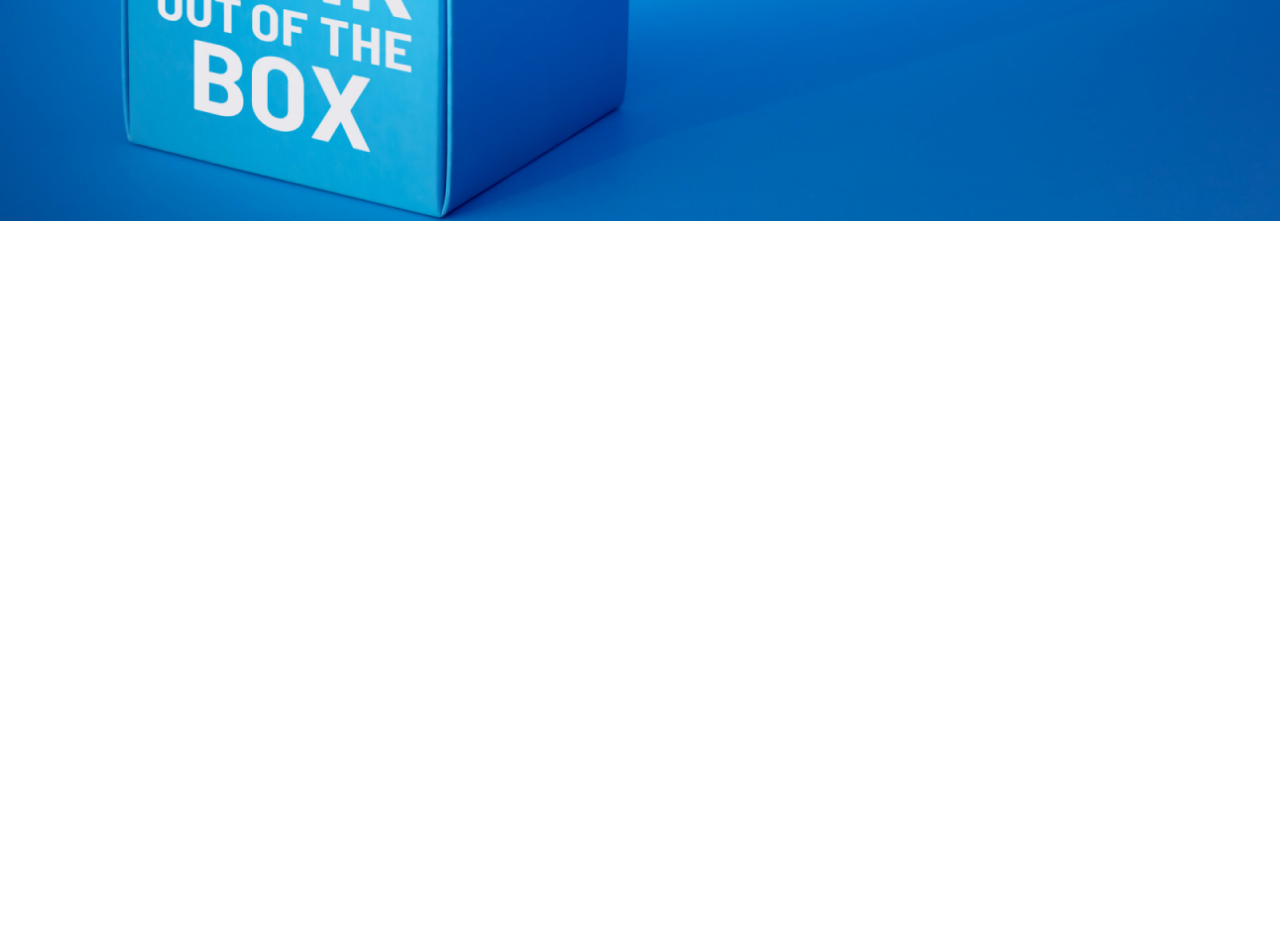
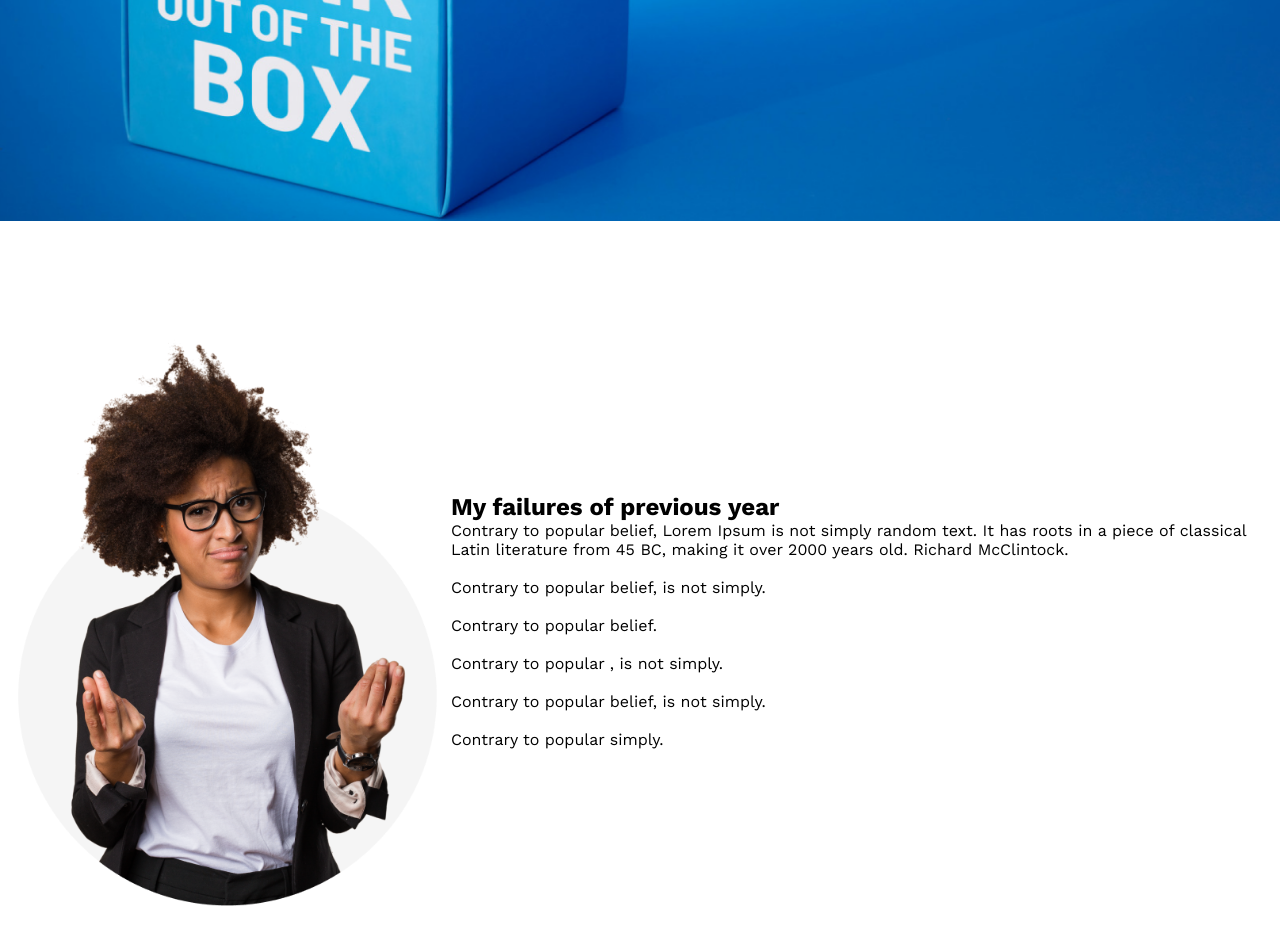
Before and after one commit to emselimahmed/new-year-new-me, a plain HTML site: page index.html in a window 1280 px wide. Shown: the part 579-1524 px from the top of the page. Before the commit the page ends 800 px from the top, so only its background shows below. Drawn offline with nearby package versions, Linux system fonts and the light colour scheme.

Commit message:
failure section start

```diff
--- a/index.html
+++ b/index.html
@@ -29,8 +29,45 @@
         </section>
     </header>
 
+    <main>
 
-    <main></main>
+        <!-- This is previous year section ------------------------- -->
+
+        <section class="failure-container">
+
+            <div class="failure-images">
+                <img class="failure-photo" src="assets/images/person.png" alt="">
+            </div>
+
+            <div class="failure-text-area">
+                <h1>My failures of previous year</h1>
+                <p>Contrary to popular belief, Lorem Ipsum is not simply random text. It has roots in a piece of
+                    classical Latin literature from 45 BC, making it over 2000 years old. Richard McClintock.</p>
+                <div>
+                    <div><img src="" alt="">
+                        <p>Contrary to popular belief, is not simply.</p>
+                    </div>
+                    <div><img src="" alt="">
+                        <p>Contrary to popular belief.</p>
+                    </div>
+                    <div><img src="" alt="">
+                        <p>Contrary to popular , is not simply.</p>
+                    </div>
+                    <div><img src="" alt="">
+                        <p>Contrary to popular belief, is not simply.</p>
+                    </div>
+                    <div><img src="" alt="">
+                        <p>Contrary to popular simply.</p>
+                    </div>
+
+                </div>
+            </div>
+
+        </section>
+
+    </main>
+
+
     <footer></footer>
 </body>
 
--- a/style.css
+++ b/style.css
@@ -1,11 +1,11 @@
-*{
+* {
     margin: 0;
     font-family: 'Work Sans', sans-serif;
 }
 
 /* Similar style section -------------------------------- */
 
-.btn{
+.btn {
     padding: 16px 20px;
     font-size: 18px;
     font-weight: bold;
@@ -13,7 +13,8 @@
     border: 0;
     color: #005daa;
 }
-.btn:hover{
+
+.btn:hover {
     background-color: #005daa;
     color: white;
     box-shadow: black 10px 10px 100px;
@@ -23,7 +24,7 @@
 
 /* Banner style section -------------------------------- */
 
-.banner-container{
+.banner-container {
     background-image: url(assets/images/banner/banner3.png);
     height: 100vh;
     background-position: center;
@@ -35,16 +36,31 @@
     justify-content: center;
 }
 
-.banner-text-area{
+.banner-text-area {
     text-align: right;
     color: white;
     width: 50%;
     margin-left: 260px;
 }
-.banner-title{
+
+.banner-title {
     font-size: 55px;
 }
-.banner-description{
+
+.banner-description {
     padding-left: 200px;
     margin: 25px 0px;
 }
+
+/* previous year style section --------------------------- */
+
+.failure-container {
+    height: 100vh;
+    display: flex;
+    justify-content: space-around;
+    align-items: center;
+}
+
+.failure-photo {
+    width: 451px;
+}
```
Also changed, not shown: assets/images/icons/check 1.svg (added).
